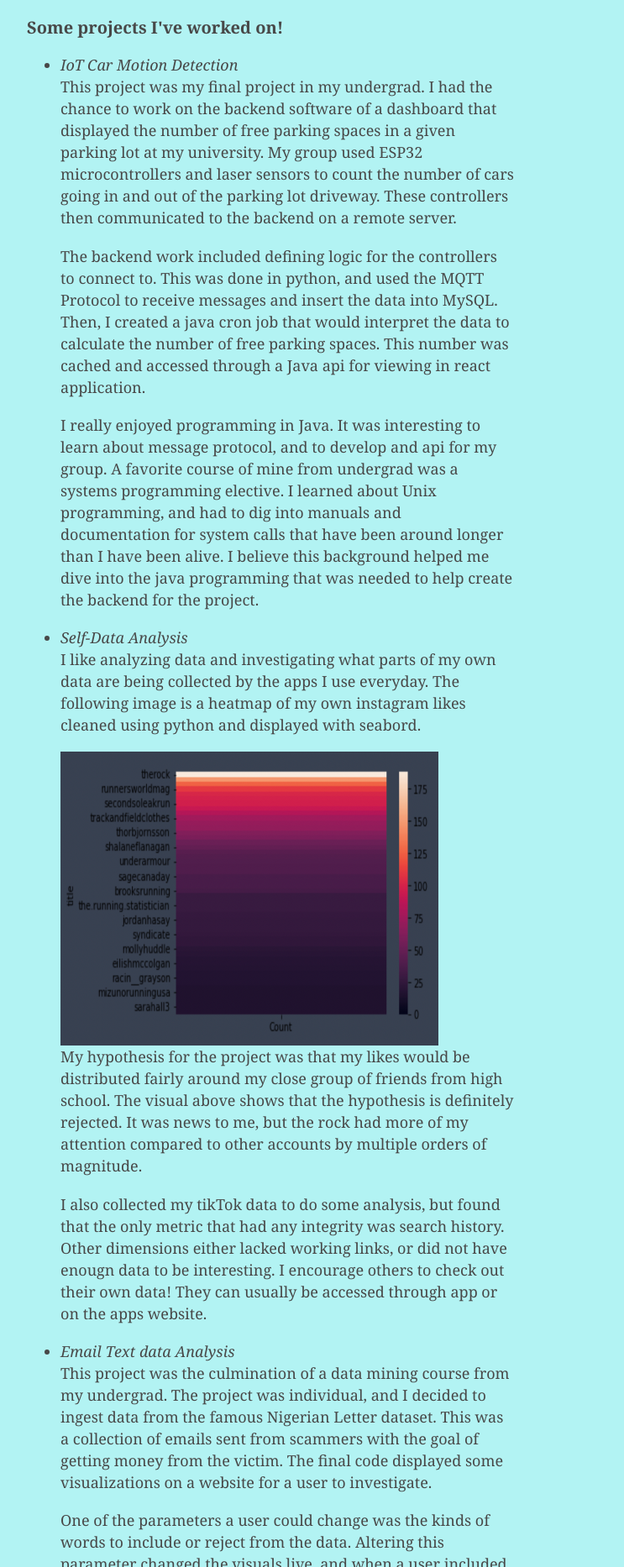
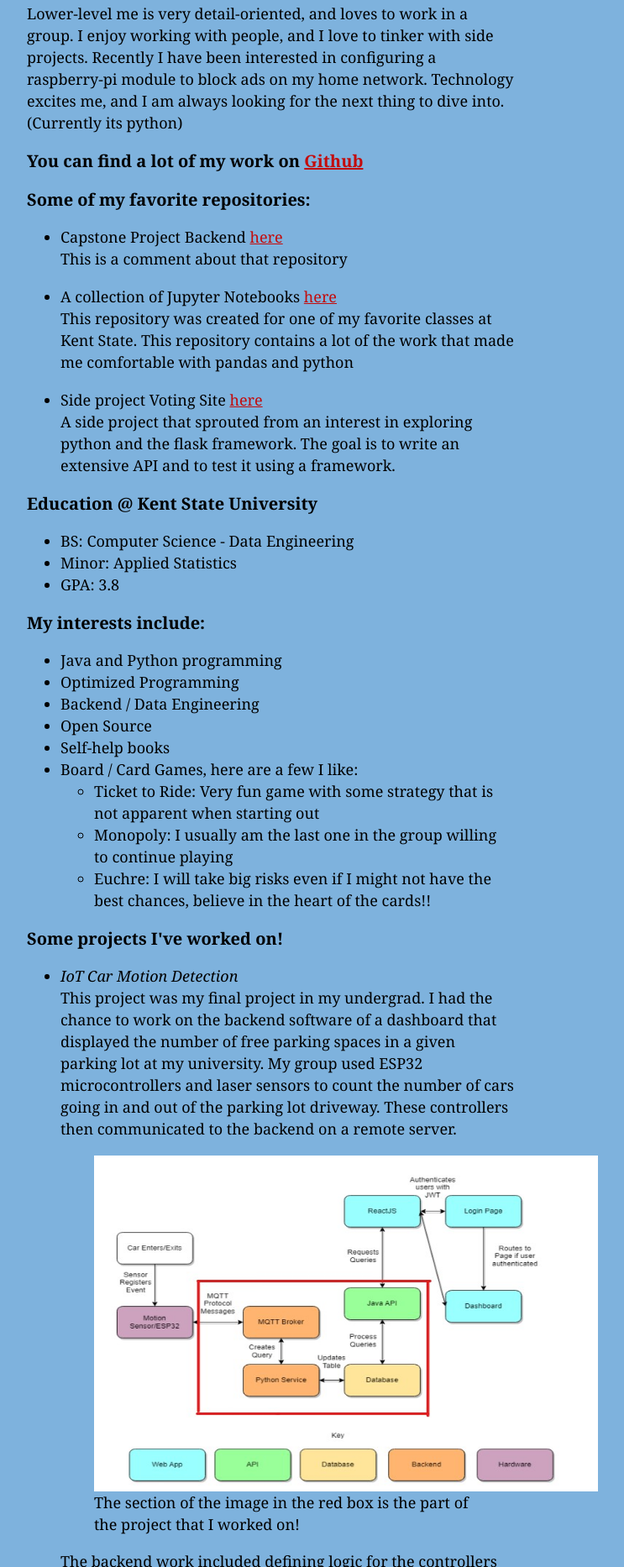
Before and after one commit to jasonbconley/Portfolio, a plain HTML site: page index.html in a window 1280 px wide. Shown: the part 934-2800 px from the top of the page at 84% size, without its empty margins (318-1061 px from the left). Drawn offline with Linux system fonts and the light colour scheme.

Commit message:
Updating Site

```diff
--- a/index.html
+++ b/index.html
@@ -9,32 +9,45 @@
 	</head>
     <header>
         <h2>
-            A little about me!
+            All about Me!
         </h2>
-        <img src="img/martialarts.JPG" class="avatar" align="left">
-        <p class="header">
-            High-level me is all about health, learning, and overall trying to be a better person. I believe that learning and working on oneself is tough, but really fullfilling and rewarding in the end.
-        </p>
-        <p>
-            Lower-level me enjoys diving into new things. I start a lot of my own projects by just jumping in and looking at documentation. I find it gratifyng
-            to finish a project, and that drove me through a lot of my schoolwork. I love working with people as well, and I thrive in a space where collaboration is
-            promoted and projects are pushed through to production often.
-        </p>
-        <h3>You can find a lot of my work on <a href="https://github.com/jasonbconley">Github</a></h3>
+        <figure>
+        <img src="img/martialarts.JPG">
+        <figcaption>A picture of me in front of the St. Louis arch after a Martial Arts tournament</figcaption>
+        </figure>
     </header>
 
     <body>
+        <p class="header" >
+            High-level me enjoys being with family and learning new things. I am always willing to try something new, and I am a strong believer in stepping outside of your comfort zone.</p>
+        </p>
+        <p>I am a Computer Science graduate, and am currently looking for opportunities in Software Engineering. I love to program, and I know that I would find the work of a Computing Professional to be fullfilling.</p>
+        <p>
+            Lower-level me is very detail-oriented, and loves to work in a group. I enjoy working with people, and I love to tinker with side projects. Recently I have been interested in configuring a raspberry-pi module to block ads on my home network. Technology excites me, and I am always looking for the next thing to dive into. (Currently its python)
+        </p>
+        <h3>You can find a lot of my work on <a href="https://github.com/jasonbconley">Github</a></h3>
+        <h3>Some of my favorite repositories:</h3>
+        <ul>
+            <li>Capstone Project Backend <a href="https://github.com/jasonbconley/Capstone-Backend">here</a></a></li>
+            <p>This is a comment about that repository</p>
+            <li>A collection of Jupyter Notebooks <a href="https://github.com/jasonbconley/Jupyter-Notebooks">here</a></li>
+            <p>This repository was created for one of my favorite classes at Kent State. This repository contains a lot of the work that made me comfortable with pandas and python</p>
+            <li>Side project Voting Site <a href="https://github.com/jasonbconley/Voting-Site">here</a></li>
+            <p>A side project that sprouted from an interest in exploring python and the flask framework. The goal is to write an extensive API and to test it using a framework.</p>
+        </ul>
+
             <h3>Education @ Kent State University</h3>
             <ul>
                 <li>BS: Computer Science - Data Engineering</li>
                 <li>Minor: Applied Statistics</li>
+                <li>GPA: 3.8</li>
             </ul>
 
             <h3>My interests include:</h3>
             <ul>
-                <li>C family and Python programming</li>
-                <li>Business Intelligence / Data Science</li>
-                <li>Backend programming / Data Engineering</li>
+                <li>Java and Python programming</li>
+                <li>Optimized Programming</li>
+                <li>Backend / Data Engineering</li>
                 <li>Open Source</li>
                 <li>Self-help books</li>
                 <li>Board / Card Games, here are a few I like:
@@ -56,51 +69,27 @@
                         My group used ESP32 microcontrollers and laser sensors to count the number of cars going in and out of
                         the parking lot driveway. These controllers then communicated to the backend on a remote server.
                     </p>
+                    <figure>
+                    <img src="img/Capstone.jpg" width="600" height="400">
+                    <figcaption>The section of the image in the red box is the part of the project that I worked on!</figcaption>
+                    </figure>
                     <p>
                         The backend work included defining logic for the controllers to connect to. This was done in python, and used
-                        the MQTT Protocol to receive messages and insert the data into MySQL. Then, I created a java cron job that would interpret
-                        the data to calculate the number of free parking spaces. This number was cached and accessed through a Java api for viewing in
-                        react application.
-                    </p>
-                    <p>
-                        I really enjoyed programming in Java. It was interesting to learn about message protocol, and
-                        to develop and api for my group. A favorite course of mine from undergrad was a systems programming elective. I
-                        learned about Unix programming, and had to dig into manuals and documentation for system calls that
-                        have been around longer than I have been alive. I believe this background helped me dive into the java programming that
-                        was needed to help create the backend for the project.
-                    </p>
-                </section>
-                <li class="liInfo">Self-Data Analysis</li>
-                <section id="project description">
-                    <p>
-                        I like analyzing data and investigating what parts of my own data are being collected by the apps I use everyday. The following image
-                        is a heatmap of my own instagram likes cleaned using python and displayed with seabord.
-                    </p>
-                    <img src="img/heat.png" width="450px" height="350px">
-                    <p>
-                        My hypothesis for the project was that my likes would be distributed fairly around my close group of friends from high school. The
-                        visual above shows that the hypothesis is definitely rejected. It was news to me, but the rock had more of my attention compared to
-                        other accounts by multiple orders of magnitude.
-                    </p>
-                    <p>
-                        I also collected my tikTok data to do some analysis, but found that the only metric that had any integrity was search history. Other dimensions
-                        either lacked working links, or did not have enougn data to be interesting. I encourage others to check out their own data! They can usually be
-                        accessed through app or on the apps website.
+                        the MQTT Protocol to receive messages and insert the data into MySQL. Then, I created a Java API built with Spring that would present
+                        the data with regard to user permissions.
                     </p>
                 </section>
                 <li class="liInfo">Email Text data Analysis</li>
                 <section id="project description">
                     <p>
-                        This project was the culmination of a data mining course from my undergrad. The project was individual, and I decided to ingest data from the famous Nigerian
+                        This project was the culmination of a data mining course. The project was individual, and I decided to use the famous Nigerian
                         Letter dataset. This was a collection of emails sent from scammers with the goal of getting money from the victim. The final code displayed some
                         visualizations on a website for a user to investigate.
                     </p>
                     <p>
                         One of the parameters a user could change was the kinds of words to include or reject from the
                         data. Altering this parameter changed the visuals live, and when a user included all words for analysis the wordcloud looked like the one shown below.
-                        "Will" was such a large outlier it was almost removed from the set, but the word had a double meaning as a verb, as well as a noun for the document determing where
-                        money would go after someone passed away. It was defintely used often in this context to claim the victim was going to get money, but needed to pay
-                        a small fee to claim it. The project was built in R using Shiny.
+                        The project was built in R using Shiny.
                     </p>
                     <img src="img/wordcloud.jpeg">
                     <p>
@@ -114,14 +103,16 @@
                         This was the product of an elective I took in undergrad. C# was new to me, as well as the entire unity suite. I would say
                         the only part of the course I was comfortable in was the linear algebra aspect of the course. This was one bug I encountered that I thought was pretty funny.
                     </p>
+                    <figure>
                     <img src="img/funny.gif" alt="gif of game not working"/>
+                    </figure>
                     <p>
                         Nevertheless, I was able to create a final product, full of the most stunning volleyball gameplay never before seen.
                     </p>
-                    <div>
+                    <figure>
                         <img src="img/action.gif" alt="volleyball in action, badly"/>
-                        <em>Sarcasm Alert</em>
-                    </div>
+                        <figcaption>Sarcasm alert!</figcaption>
+                    </figure>
                     <p>
                         In the end it was a great learning experience, and if I ever get an itch to create something with unity, I can draw on this project for inspiration.
                     </p>
@@ -138,10 +129,9 @@
     </body>
 
     <footer id="footer">
-        <p>Thanks for reading!</p>
+        <p>Thanks for reading! Feel free to reach out below.</p>
         <ul class = "ulInfo">
             <li><a href="https://www.linkedin.com/in/jason-conley-2488291a1/">LinkedIn</a></li>
-            <li><a href="https://github.com/jasonbconley">Github</a></li>
             <li><a href="mailto: jasonbconley@outlook.com">jasonbconley@outlook.com</li>
         </ul>
     </footer>
--- a/styles.css
+++ b/styles.css
@@ -1,8 +1,8 @@
 body {
     margin: 60px auto;
     font-family: Georgia, Palatino, 'Palatino Linotype', Times, 'Times New Roman', serif;
-    background-color: #B2F3F3;
-    color: #484848;
+    background-color: #7EB2DD;
+    color: #000000;
     width: 580px;
     font-size: 18px;
     line-height: 26px;
```
Also changed, not shown: img/Capstone.jpg (added).
